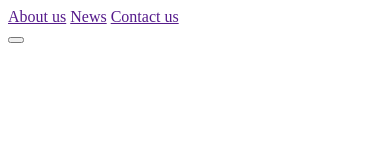
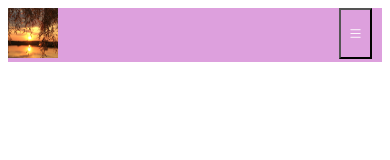
Before and after one commit to olsaa0/module35, a plain HTML site: page hamburger menu/index.html in a window 390 px wide. Drawn offline with nearby package versions, Linux system fonts and the light colour scheme.

Commit message:
hamburger menu etc

```diff
--- a/hamburger menu/index.html
+++ b/hamburger menu/index.html
@@ -5,16 +5,18 @@
     <meta name="viewport" content="width=device-width, initial-scale=1.0">
     <title>hamburger menu</title>
     <link rel="stylesheet" href="style.css">
+    <link rel="stylesheet" href="https://cdn.jsdelivr.net/npm/bootstrap-icons@1.11.3/font/bootstrap-icons.css", integrity="sha384-tViUnnbYAV00FLIhhi3v/dWt3Jxw4gZQcNoSCxCIFNJVCx7/D55/wXsrNIRANwdD", crossorigin="anonymous")>
 </head>
 <body>
     <nav>
+        <img src="photo-5157246_640.jpg" alt="" height="50px" width="50px">
         <div id="links">
             <a href="">About us</a>
             <a href="">News</a>
             <a href="">Contact us</a>
         </div>
-        <button>
-            <i></i>
+        <button class="icon" onclick="openMenu()">
+            <i class="bi bi-list"></i>
         </button>
     </nav>
     <script src="main.js"></script>
--- a/hamburger menu/main.js
+++ b/hamburger menu/main.js
@@ -0,0 +1,9 @@
+function openMenu(){
+var menu = document.getElementById("links")
+if(menu.style.display == "none"){
+    menu.style.display = "block";
+}
+else{
+    menu.style.display = "none";
+}
+}
--- a/hamburger menu/style.css
+++ b/hamburger menu/style.css
@@ -0,0 +1,30 @@
+nav{
+    background-color: plum;
+    position: relative;
+    overflow: hidden;
+}
+
+nav #links{
+    display: none;
+}
+
+nav a, button{
+    color: white;
+    padding: 15px 7px;
+    font-size: 15px;
+    display: block;
+    text-decoration: none;
+}
+
+nav button.icon{
+    background-color: plum;
+    display: block;
+    position: absolute;
+    top: 0;
+    right: 10px;
+}
+
+nav a:hover{
+    background-color: white;
+    color: plum;
+}
```
Also changed, not shown: search filter/index.html (added, +16 -0 lines), hamburger menu/photo-5157246_640.jpg (added), search filter/main.js (added).
